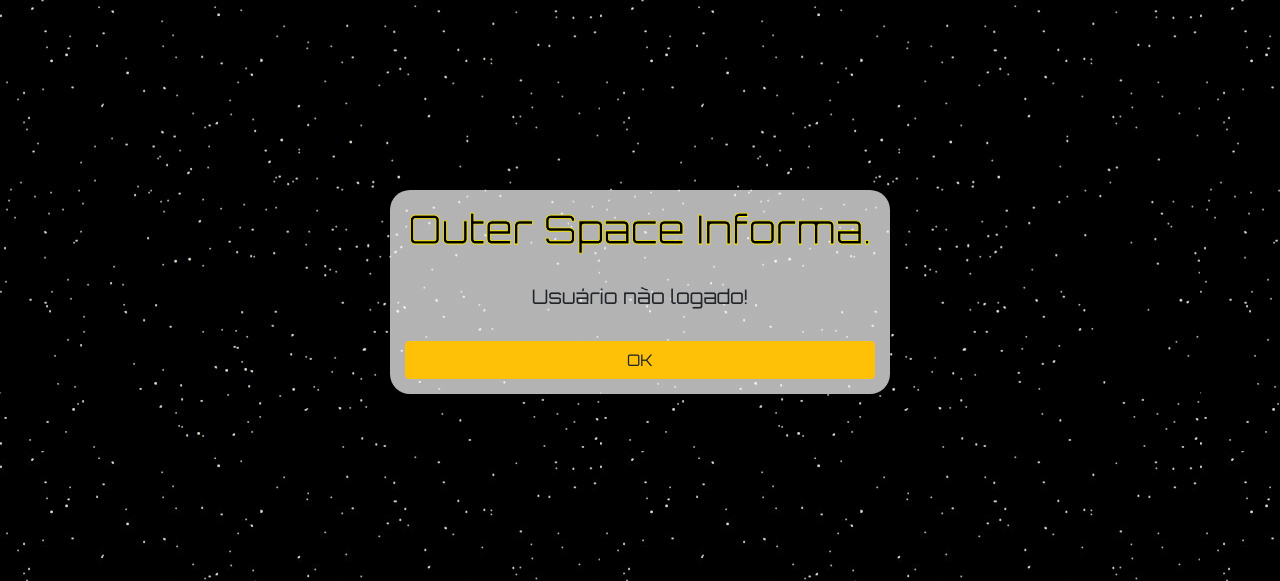
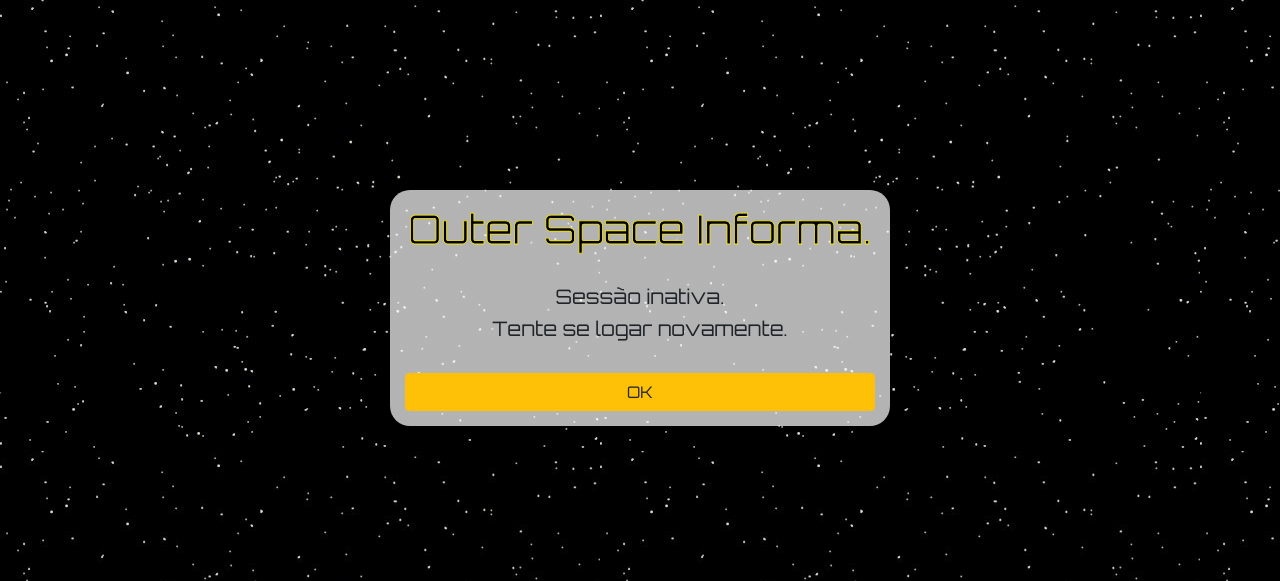
Before and after one commit to selmin01/Outer_Space, a PHP site: page /acao/mensagem/msg_permicao.php in a window 1280 px wide. Shown: the top 581 px of the page. Run offline with PHP 8.4, Linux system fonts and the light colour scheme.

Commit message:
dnv pega aee

```diff
--- a/acao/acaoJogo/req_pontuacao.php
+++ b/acao/acaoJogo/req_pontuacao.php
@@ -32,7 +32,6 @@ if(isset($_SESSION["usuario"])){
         print_r($dadosGrupo);
         alterar("rankinggrupo",$dadosGrupo,"usuario='$nick'");
     }
-
     offConexao();
 }
 ?>
--- a/acao/mensagem/msg_permicao.php
+++ b/acao/mensagem/msg_permicao.php
@@ -13,7 +13,8 @@
                 <center>
                     <h1 class="font">Outer Space Informa.</h1>
                     <br>
-                    <h5>Usuário não logado!</h5>
+                    <h5>Sessão inativa.</h5>
+                    <h5>Tente se logar novamente.</h5>
                     <br>
                 </center>
                 <a href="../../paginas/login.php" class="linkbtn">
--- a/paginas/menu.php
+++ b/paginas/menu.php
@@ -48,7 +48,7 @@
       <div class="modal-dialog" role="document">
         <div class="modal-content">
             <div class="modal-header">
-                <h5 class="modal-title">Outer Space Informa.</h5>
+                <h5 class="modal-title">Saudações Outer Space.</h5>
             </div>
             <div class="modal-body">
                 <?php
```
